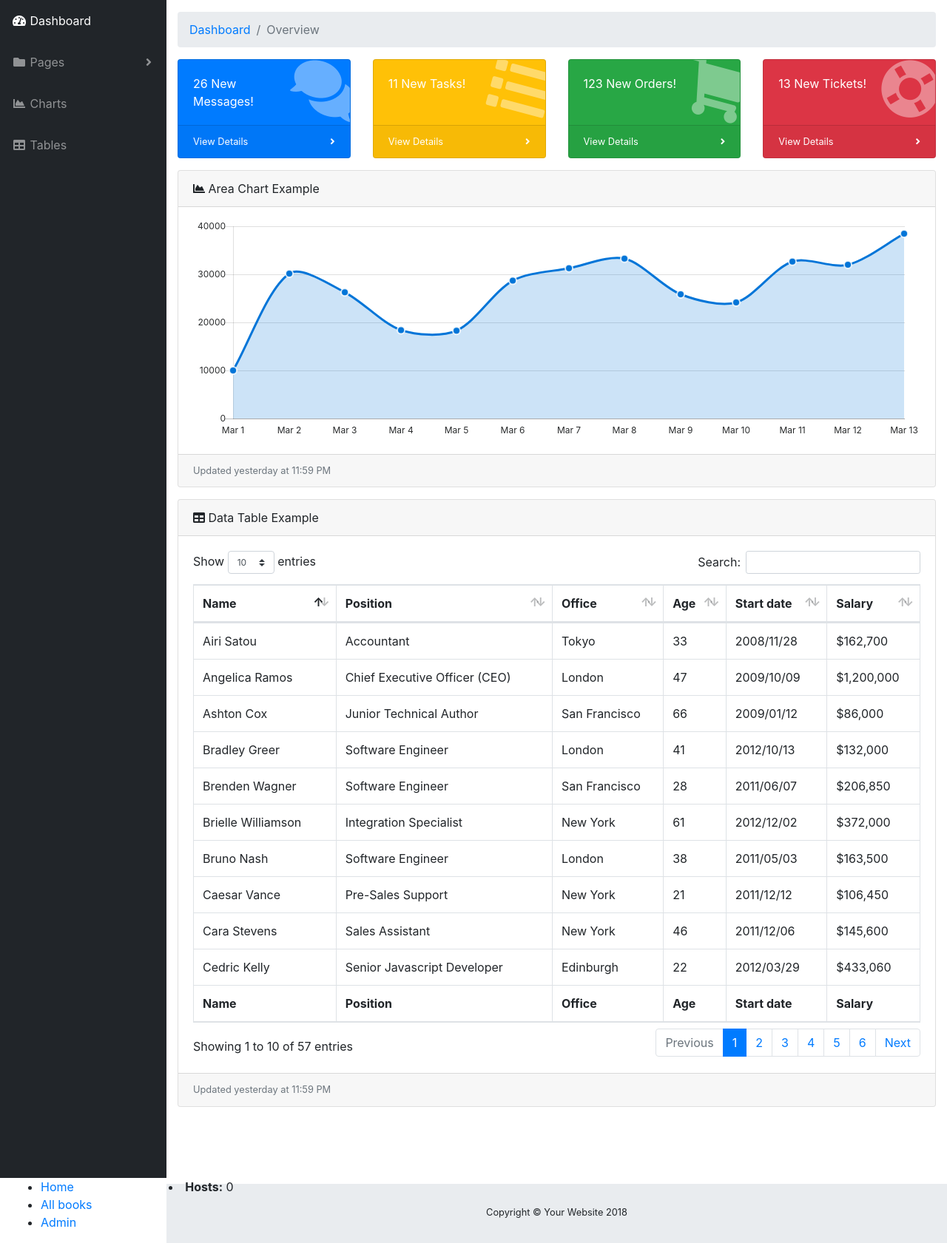
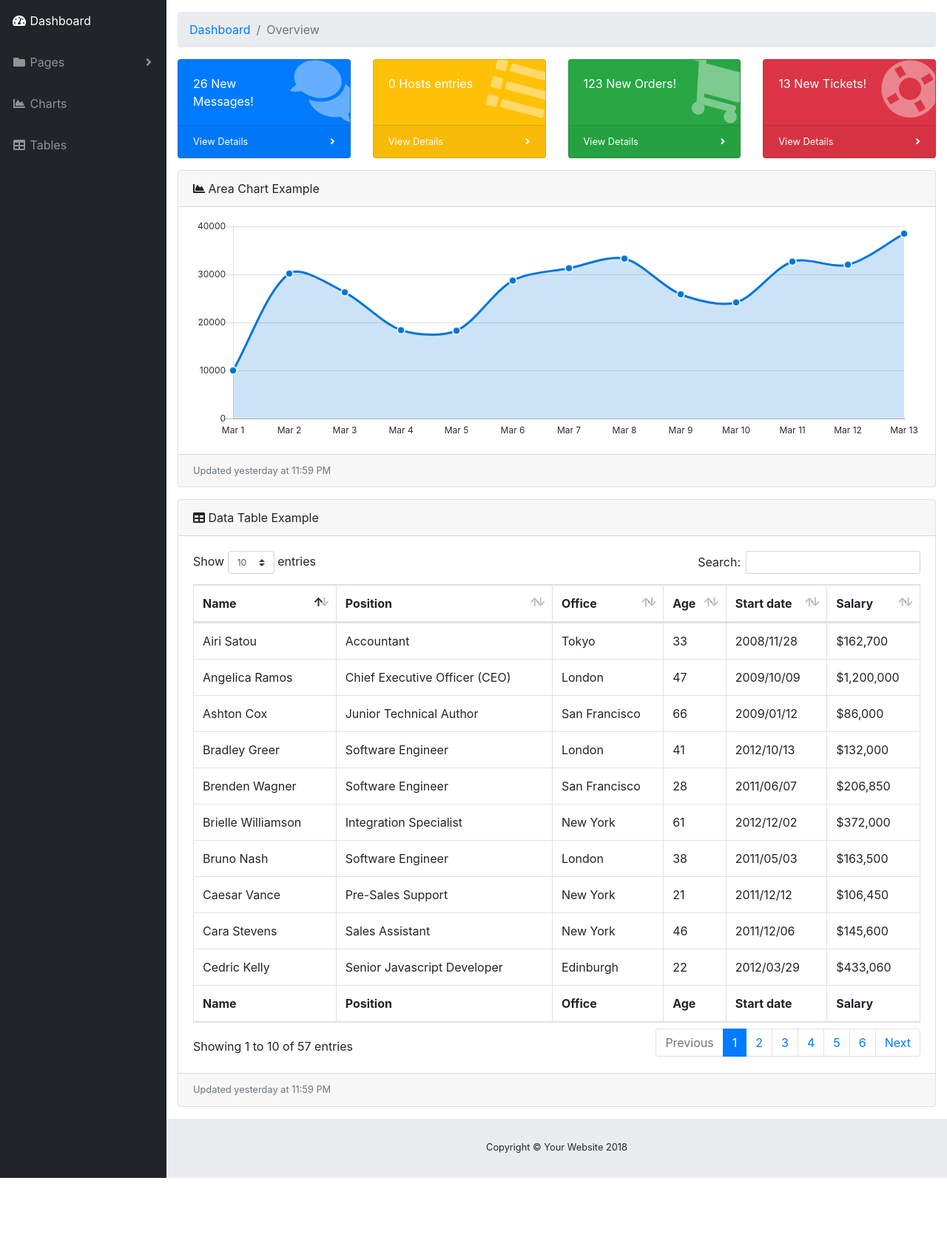
Before and after one commit to arturfog/pydnsHelper, a Django app: page /webui/ in a window 1280 px wide. Shown: the part 56-1737 px from the top of the page at 74% size. After the commit the page ends 1649 px from the top, so only its background shows below. Run offline with Django 3.2, Linux system fonts and the light colour scheme; data that the repository does not hold is empty; some libraries are stand-ins or nearby versions.

Commit message:
Presenting number of hosts in database

```diff
--- a/dnsserver/webui/templates/base_generic.html
+++ b/dnsserver/webui/templates/base_generic.html
@@ -25,7 +25,7 @@
 <body id="page-top">
     <nav class="navbar navbar-expand navbar-dark bg-dark static-top">
 
-      <a class="navbar-brand mr-1" href="index.html">pyDNSHelper</a>
+      <a class="navbar-brand mr-1" href="{% url 'index' %}">pyDNSHelper</a>
 
       <button class="btn btn-link btn-sm text-white order-1 order-sm-0" id="sidebarToggle" href="#">
         <i class="fas fa-bars"></i>
@@ -89,7 +89,7 @@
       <!-- Sidebar -->
       <ul class="sidebar navbar-nav">
         <li class="nav-item active">
-          <a class="nav-link" href="index.html">
+          <a class="nav-link" href="{% url 'index' %}">
             <i class="fas fa-fw fa-tachometer-alt"></i>
             <span>Dashboard</span>
           </a>
@@ -158,7 +158,7 @@
                   <div class="card-body-icon">
                     <i class="fas fa-fw fa-list"></i>
                   </div>
-                  <div class="mr-5">11 New Tasks!</div>
+		  <div class="mr-5">{{ num_hosts }} Hosts entries</div>
                 </div>
                 <a class="card-footer text-white clearfix small z-1" href="#">
                   <span class="float-left">View Details</span>
@@ -728,21 +728,6 @@
       <i class="fas fa-angle-up"></i>
     </a>
 
-  <div class="container-fluid">
-    <div class="row">
-      <div class="col-sm-2">
-      {% block sidebar %}
-        <ul class="sidebar-nav">
-          <li><a href="{% url 'index' %}">Home</a></li>
-	        <li><a href="{% url 'hosts' %}">All books</a></li>
-	        <li><a href="/admin">Admin</a></li>
-        </ul>
-     {% endblock %}
-      </div>
-      <div class="col-sm-10 ">{% block content %}{% endblock %}</div>
-    </div>
-  </div>
-
     <!-- Bootstrap core JavaScript-->
     <script src="{% static 'vendor/jquery/jquery.min.js' %}"></script>
     <script src="{% static 'vendor/bootstrap/js/bootstrap.bundle.min.js' %}"></script>
--- a/dnsserver/webui/templates/index.html
+++ b/dnsserver/webui/templates/index.html
@@ -1,5 +1,4 @@
 {% extends "base_generic.html" %}
 
 {% block content %}
-    <li><strong>Hosts:</strong> {{ num_hosts }}</li>
 {% endblock %}
```
Also changed, not shown: 1 other file.
